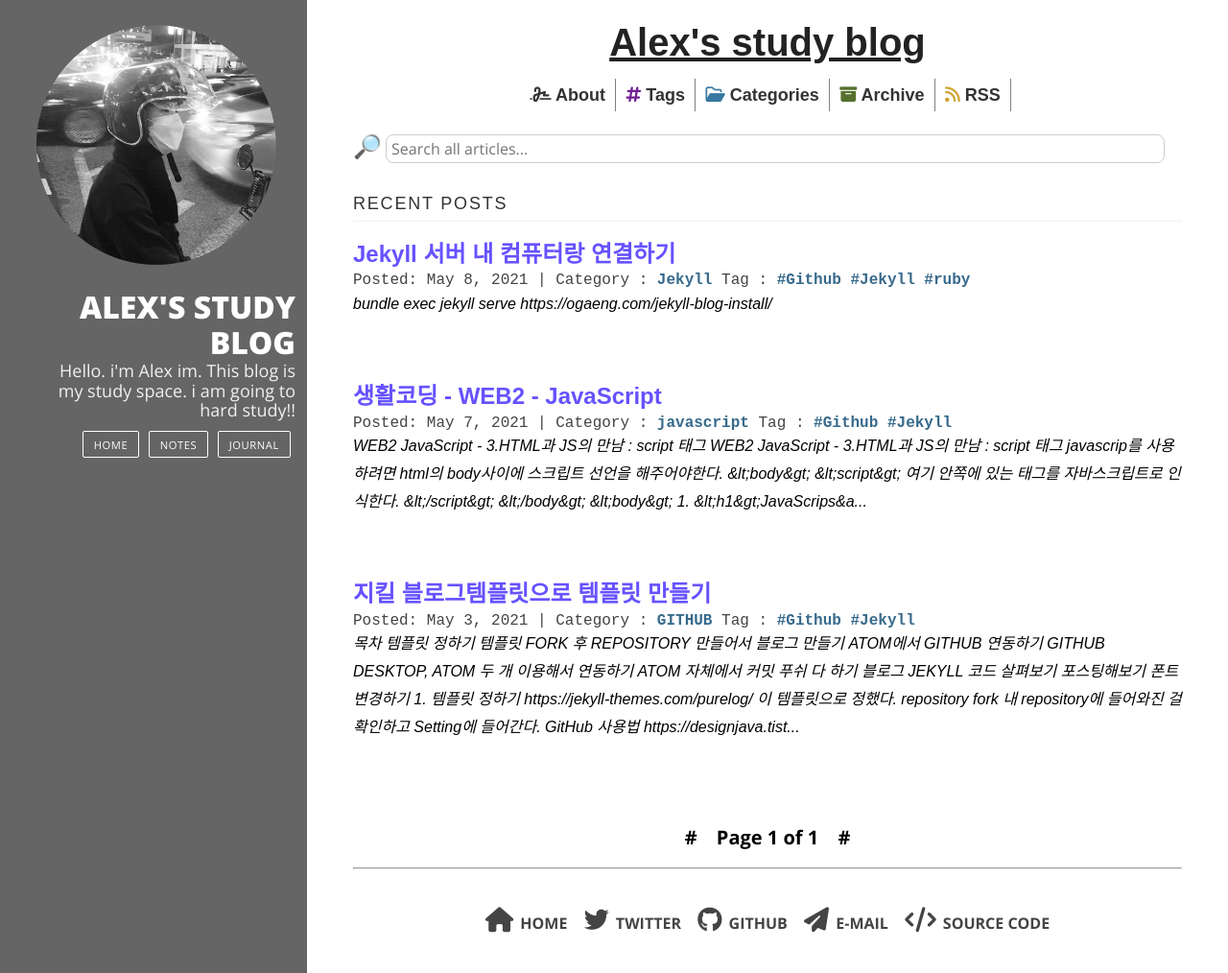
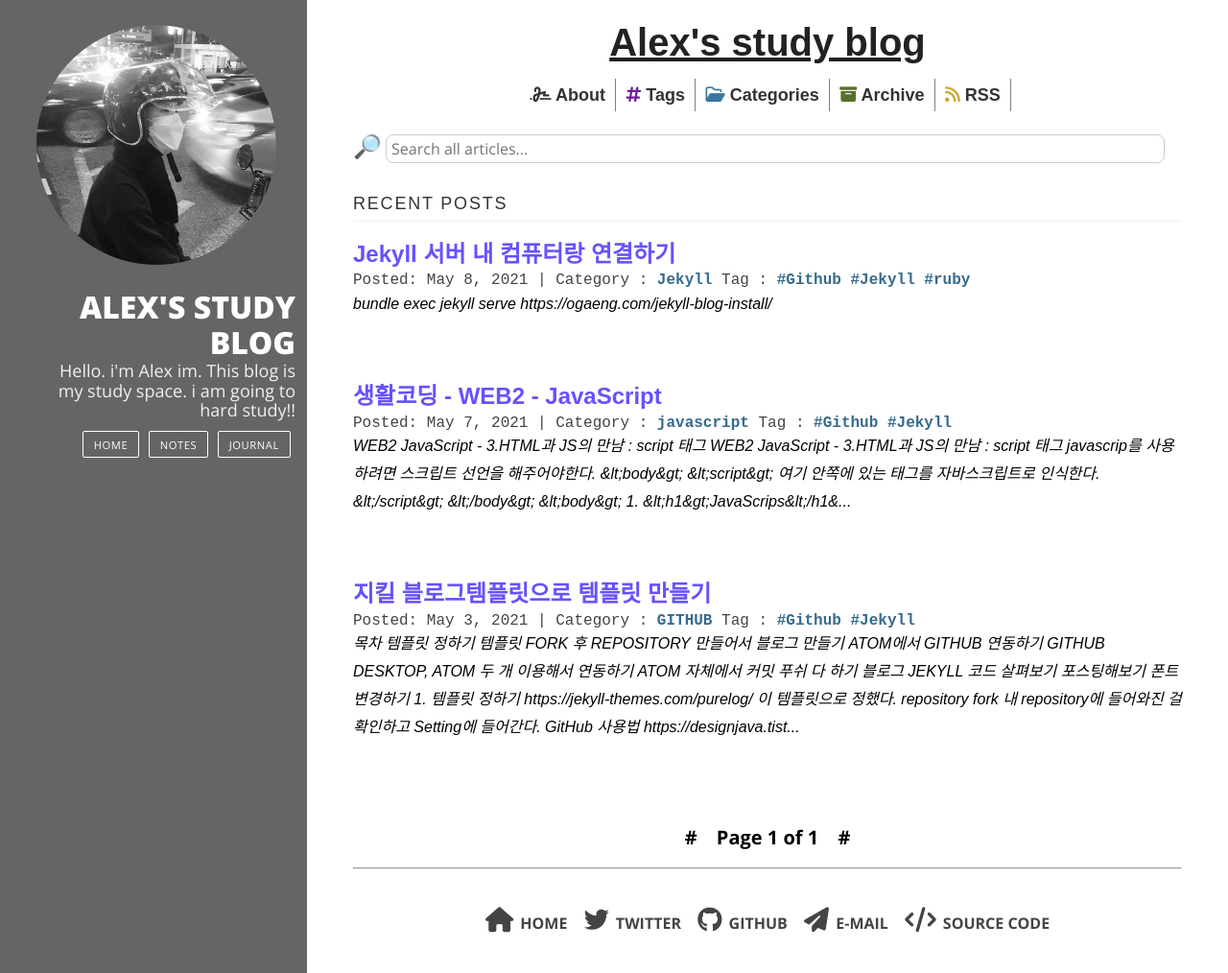
Before and after one commit to brennanbrown/purelog, a Jekyll site: the page built from index.html, in a window 1280 px wide and 1014 px high. Shown: the whole window at 96% size. Built offline with Jekyll 4.4.1, drawn with Linux system fonts in a browser that asks for light colours; nearby versions of some CDN libraries; the list of posts is cut into pages by our own code.

Commit message:
modify 210507 posting

````diff
--- a/_posts/2021-05-07-javascript.md
+++ b/_posts/2021-05-07-javascript.md
@@ -17,7 +17,7 @@
 |WEB2 JavaScript - 3.HTML과 JS의 만남 : script 태그|
 
 
-javascrip를 사용하려면 html의 body사이에 스크립트 선언을 해주어야한다.
+javascrip를 사용하려면 스크립트 선언을 해주어야한다.
 
 ```html
     <body>
````
